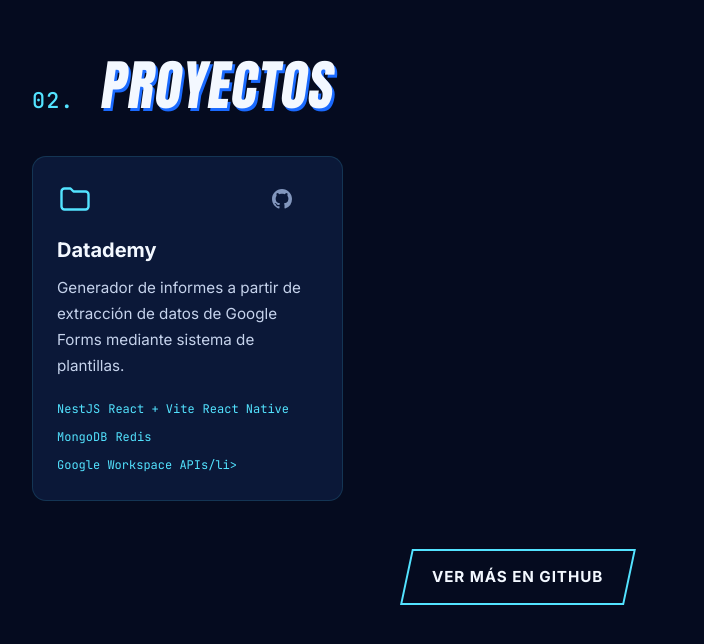
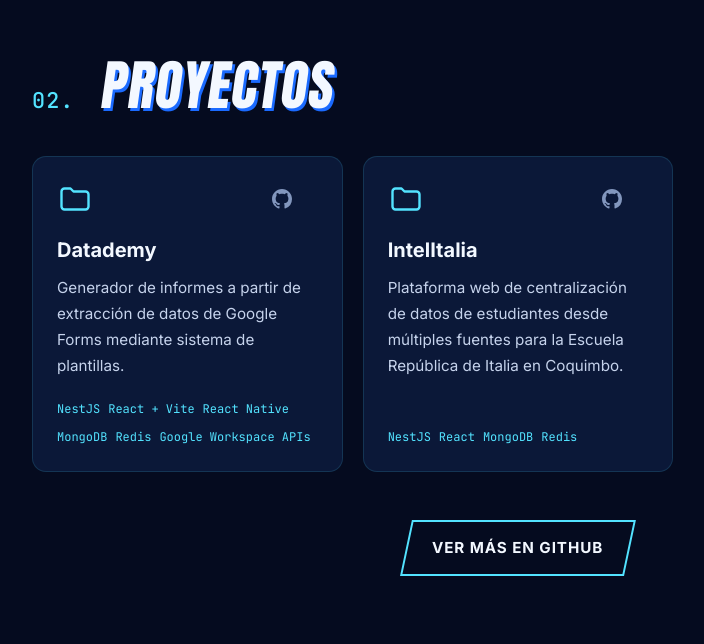
Before and after one commit to dazztyn/Portfolio, a plain HTML site: page index.html in a window 1280 px wide. Shown: the part 1956-2600 px from the top of the page, without its empty margins (122-826 px from the left). Drawn offline with nearby package versions, Linux system fonts and the light colour scheme.

Commit message:
fix proyectos

```diff
--- a/index.html
+++ b/index.html
@@ -152,7 +152,21 @@
             </div>
             <h3 class="project-title">Datademy</h3>
             <p class="project-desc">Generador de informes a partir de extracción de datos de Google Forms mediante sistema de plantillas.</p>
-            <ul class="tags"><li>NestJS</li><li>React + Vite</li><li>React Native</li><li>MongoDB</li><li>Redis</li><li>Google Workspace APIs/li></ul>
+            <ul class="tags"><li>NestJS</li><li>React + Vite</li><li>React Native</li><li>MongoDB</li><li>Redis</li><li>Google Workspace APIs</li></ul>
+          </article>
+
+          <article class="project-card" data-reveal>
+            <div class="project-top">
+              <svg class="project-icon" viewBox="0 0 24 24" fill="none" stroke="currentColor" stroke-width="1.6" stroke-linejoin="round" aria-hidden="true"><path d="M3 7a2 2 0 0 1 2-2h4l2 2h8a2 2 0 0 1 2 2v8a2 2 0 0 1-2 2H5a2 2 0 0 1-2-2z"/></svg>
+              <div class="project-links">
+                <a href="https://github.com/dazztyn/Datademy" target="_blank" rel="noopener noreferrer" aria-label="Repositorio de Sistema de Inventario en GitHub">
+                  <svg viewBox="0 0 16 16" fill="currentColor" aria-hidden="true"><path d="M8 0C3.58 0 0 3.58 0 8c0 3.54 2.29 6.53 5.47 7.59.4.07.55-.17.55-.38 0-.19-.01-.82-.01-1.49-2.01.37-2.53-.49-2.69-.94-.09-.23-.48-.94-.82-1.13-.28-.15-.68-.52-.01-.53.63-.01 1.08.58 1.23.82.72 1.21 1.87.87 2.33.66.07-.52.28-.87.51-1.07-1.78-.2-3.64-.89-3.64-3.95 0-.87.31-1.59.82-2.15-.08-.2-.36-1.02.08-2.12 0 0 .67-.21 2.2.82.64-.18 1.32-.27 2-.27.68 0 1.36.09 2 .27 1.53-1.04 2.2-.82 2.2-.82.44 1.1.16 1.92.08 2.12.51.56.82 1.27.82 2.15 0 3.07-1.87 3.75-3.65 3.95.29.25.54.73.54 1.48 0 1.07-.01 1.93-.01 2.2 0 .21.15.46.55.38A8.013 8.013 0 0016 8c0-4.42-3.58-8-8-8z"/></svg>
+                </a>
+              </div>
+            </div>
+            <h3 class="project-title">IntelItalia</h3>
+            <p class="project-desc">Plataforma web de centralización de datos de estudiantes desde múltiples fuentes para la Escuela República de Italia en Coquimbo.</p>
+            <ul class="tags"><li>NestJS</li><li>React</li><li>MongoDB</li><li>Redis</li></ul>
           </article>
 
         </div>
```
